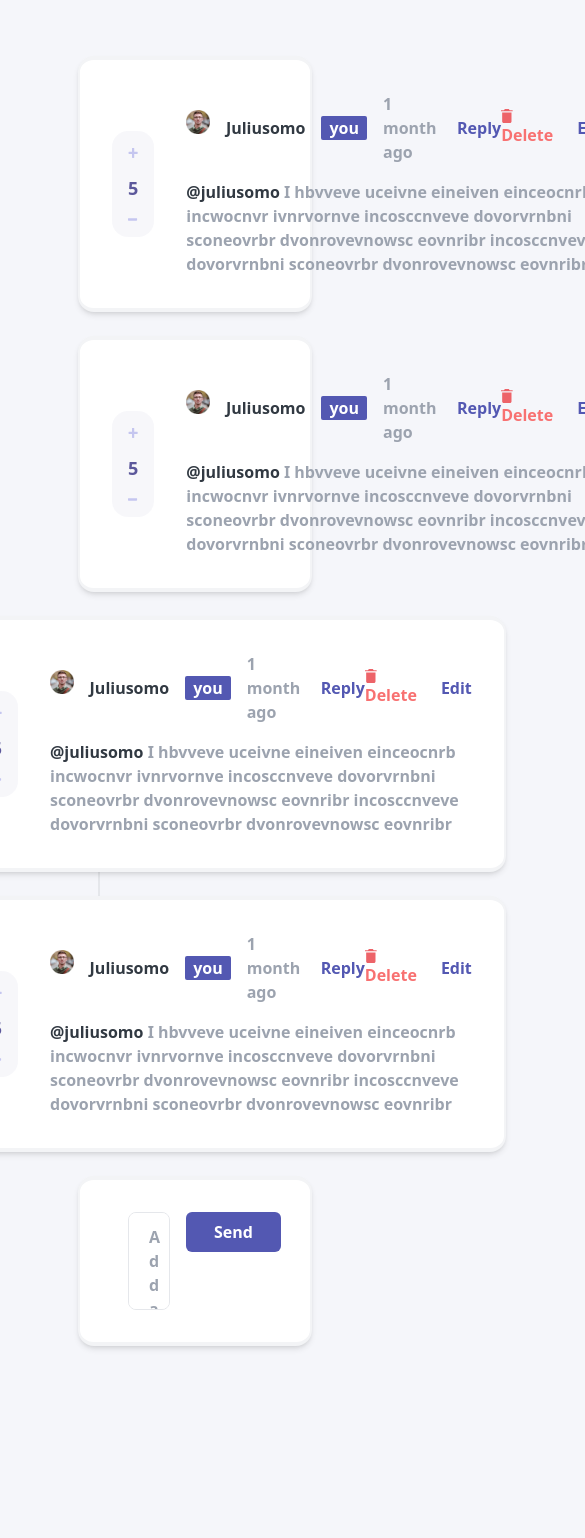
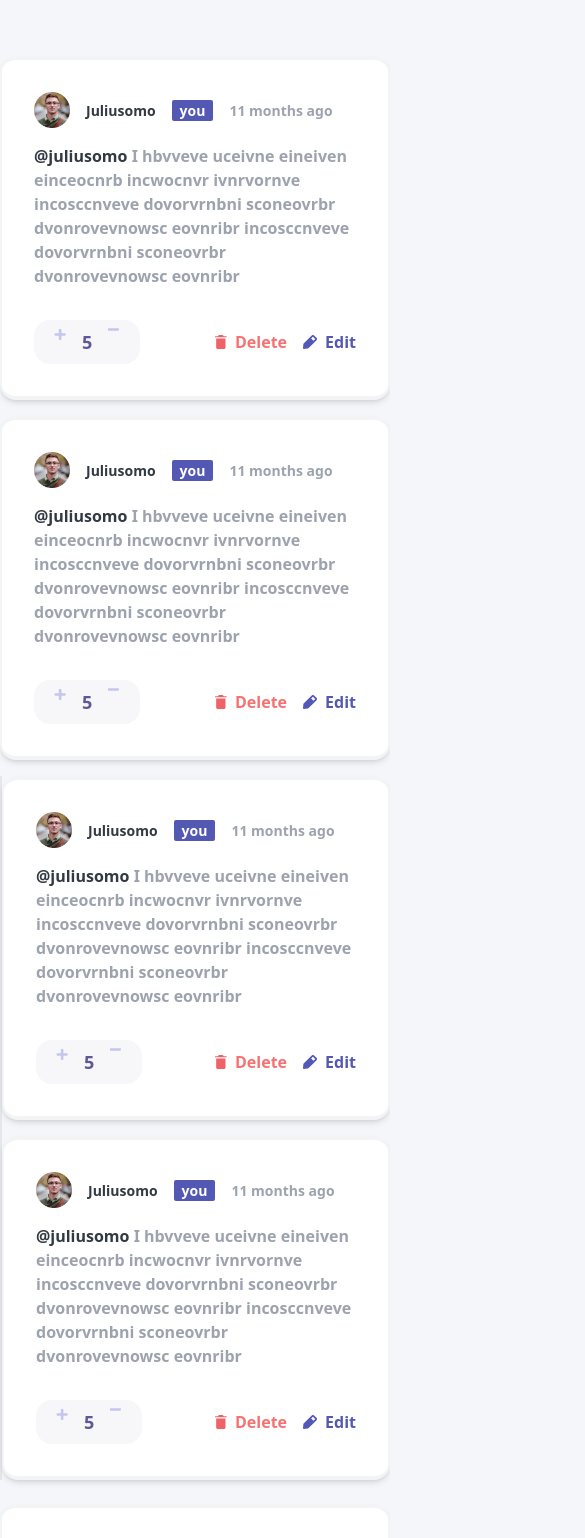
Before and after one commit to d-beloved/Interactive-comments-section-component, a Next.js app: page / in a window 390 px wide. Shown: the top 1538 px of the page, 585 px wide, since content can reach past the window. Before the commit the page ends 1402 px from the top, so only its background shows below. Built offline with nearby package versions, Linux system fonts and the light colour scheme.

Commit message:
make UI responsive--almost

```diff
--- a/app/components/Comment.tsx
+++ b/app/components/Comment.tsx
@@ -2,66 +2,82 @@ import { FunctionComponent } from "react";
 import { Comment as CommentProps } from "../lib/interfaces";
 import Link from "next/link";
 
+const CommentActions: FunctionComponent = () => {
+	return (
+		<div className="flex gap-4">
+			{/* <div className="flex gap-2 items-center cursor-pointer">
+				<div>
+					<img src="./images/icon-reply.svg" alt="reply" />
+				</div>
+				<span className="text-otherbg font-bold">Reply</span>
+			</div> */}
+			<Link
+				href="/?show=true"
+				className="flex gap-2 items-center cursor-pointer"
+			>
+				<div>
+					<img src="./images/icon-delete.svg" alt="delete" />
+				</div>
+				<span className="text-red-400 font-bold">Delete</span>
+			</Link>
+			<div className="flex gap-2 items-center cursor-pointer">
+				<div>
+					<img src="./images/icon-edit.svg" alt="edit" />
+				</div>
+				<span className="text-otherbg font-bold">Edit</span>
+			</div>
+		</div>
+	);
+};
+
 const Comment: FunctionComponent = () => {
 	return (
-		<div className="flex items-center p-8 bg-white gap-8 rounded-2xl border-solid border-gray-100 border-x-2 border-y-4 shadow-md">
-			<div className="flex flex-col items-center gap-4 bg-action rounded-2xl p-4 h-max">
-				<img
-					className="w-9 cursor-pointer"
-					src="./images/icon-plus.svg"
-					alt="upvote"
-				/>
-				<span className="text-counter text-lg font-semibold">5</span>
-				<img
-					className="w-9 cursor-pointer"
-					src="./images/icon-minus.svg"
-					alt="downvote"
-				/>
+		<div className="flex flex-col-reverse md:flex-row items-center p-8 bg-white gap-8 rounded-2xl border-solid border-gray-100 border-x-2 border-y-4 shadow-md">
+			<div className="max-md:flex max-md:justify-between max-md:items-center max-md:gap-4 max-md:w-full">
+				<div className="flex md:flex-col items-start gap-4 bg-action rounded-2xl py-2 px-5 md:p-4 md:h-max">
+					<img
+						className="md:w-9 w-3 cursor-pointer"
+						src="./images/icon-plus.svg"
+						alt="upvote"
+					/>
+					<span className="text-counter text-lg font-semibold">
+						5
+					</span>
+					<img
+						className="md:w-9 w-3 cursor-pointer"
+						src="./images/icon-minus.svg"
+						alt="downvote"
+					/>
+				</div>
+				<div className="block md:hidden">
+					<CommentActions />
+				</div>
 			</div>
 			<div className="flex flex-col gap-4">
 				<div className="flex justify-between">
 					<div className="flex gap-4 items-center">
-						<div className="w-9 h-9">
+						<div className="w-9 h-9 self-center">
 							<img
+								// className="w-full h-full"
 								src="./images/avatars/image-juliusomo.png"
 								alt="Juliusomo profile picture"
 							/>
 						</div>
-						<p className="text-usrname font-bold">Juliusomo</p>
-						<span className="bg-otherbg text-white font-semibold px-2 rounded-sm">
+						<p className="text-usrname font-bold text-[14px] sm:text-base">
+							Juliusomo
+						</p>
+						<span className="bg-otherbg text-white font-semibold px-2 rounded-sm text-[14px] sm:text-base">
 							you
 						</span>
-						<p className="text-gray-400 font-bold">1 month ago</p>
+						<p className="text-gray-400 font-bold text-[14px] sm:text-base">
+							11 months ago
+						</p>
 					</div>
-					<div className="flex gap-2 items-center cursor-pointer">
-						<div>
-							<img src="./images/icon-reply.svg" alt="reply" />
-						</div>
-						<span className="text-otherbg font-bold">Reply</span>
-					</div>
-					<div className="flex gap-4">
-						<div className="flex gap-2 items-center cursor-pointer">
-							<Link href="/?show=true">
-								<div>
-									<img
-										src="./images/icon-delete.svg"
-										alt="delete"
-									/>
-								</div>
-								<span className="text-red-400 font-bold">
-									Delete
-								</span>
-							</Link>
-						</div>
-						<div className="flex gap-2 items-center cursor-pointer">
-							<div>
-								<img src="./images/icon-edit.svg" alt="edit" />
-							</div>
-							<span className="text-otherbg font-bold">Edit</span>
-						</div>
+					<div className="hidden md:flex">
+						<CommentActions />
 					</div>
 				</div>
-				<p className="text-gray-400 font-semibold text-base text-[18px]">
+				<p className="text-gray-400 font-semibold text-base sm:text-[18px]">
 					<span className="text-usrname">@juliusomo</span> I hbvveve
 					uceivne eineiven einceocnrb incwocnvr ivnrvornve
 					incosccnveve dovorvrnbni sconeovrbr dvonrovevnowsc eovnribr
--- a/app/components/CommentGroup.tsx
+++ b/app/components/CommentGroup.tsx
@@ -5,7 +5,7 @@ const CommentWithReply: FunctionComponent = () => {
 	return (
 		<>
 			<Comment />
-			<div className="flex items-center flex-col gap-6 w-11/12 self-end pl-9 border-l-2 border-solid border-gray-200">
+			<div className="flex items-center flex-col sm:gap-6 gap-4 sm:w-11/12 self-end sm:pl-9 border-l-2 border-solid border-gray-200">
 				<Comment />
 				<Comment />
 			</div>
@@ -15,7 +15,7 @@ const CommentWithReply: FunctionComponent = () => {
 
 const CommentGroup: FunctionComponent = () => {
 	return (
-		<div className="flex flex-col gap-6 w-3/5">
+		<div className="flex flex-col sm:gap-6 gap-4 sm:w-4/5 lg:w-3/5 w-full">
 			<Comment />
 			<CommentWithReply />
 		</div>
--- a/app/components/CommentInput.tsx
+++ b/app/components/CommentInput.tsx
@@ -1,23 +1,42 @@
 import { FunctionComponent } from "react";
+
+const UserImage = () => {
+	return (
+		<div className="w-8 h-8 sm:w-12 sm:h-12">
+			<img
+				className="w-full h-full rounded-full"
+				src="./images/avatars/image-juliusomo.png"
+				alt="Juliusomo profile picture"
+			/>
+		</div>
+	);
+};
+
+const InputButton = () => {
+	return (
+		<button className="bg-otherbg text-white font-bold px-7 py-2 rounded-md">
+			Send
+		</button>
+	);
+};
 
 const CommentInput: FunctionComponent = () => {
 	return (
-		<div className="flex justify-between p-8 bg-white gap-4 rounded-2xl border-solid border-gray-100 border-x-2 border-y-4 shadow-md w-3/5">
-			<div className="w-12 h-12">
-				<img
-					src="./images/avatars/image-juliusomo.png"
-					alt="Juliusomo profile picture"
-				/>
+		<div className="flex flex-col md:flex-row justify-between p-8 bg-white gap-4 rounded-2xl border-solid border-gray-100 border-x-2 border-y-4 shadow-md sm:w-4/5 lg:w-3/5 w-full">
+			<div className="hidden md:block">
+				<UserImage />
 			</div>
 			<textarea
-				className="w-11/12 px-5 py-3 rounded-lg focus:outline-gray-300 focus:outline-4 focus:outline-offset-2 border text-gray-500 font-semibold resize-none"
+				className="md:w-11/12 px-5 py-3 rounded-lg focus:outline-gray-300 focus:outline-4 focus:outline-offset-2 border text-gray-500 font-semibold resize-none"
 				rows={3}
 				placeholder="Add a comment..."
 			/>
-			<div>
-				<button className="bg-otherbg text-white font-bold px-7 py-2 rounded-md">
-					Send
-				</button>
+			<div className="md:block hidden">
+				<InputButton />
+			</div>
+			<div className="flex justify-between items-center md:hidden">
+				<UserImage />
+				<InputButton />
 			</div>
 		</div>
 	);
--- a/app/components/DeleteModal.tsx
+++ b/app/components/DeleteModal.tsx
@@ -8,20 +8,20 @@ const DeleteModal: FunctionComponent = () => {
 
 	return (
 		<div className="fixed inset-0 bg-gray-800 bg-opacity-60 overflow-y-auto h-full w-full flex items-center justify-center">
-			<div className="flex flex-col gap-4 p-8 bg-white rounded-2xl w-3/12">
+			<div className="flex flex-col gap-4 p-8 bg-white rounded-2xl sm:w-8/12 lg:w-5/12 xl:w-4/12 mx-3 sm:mx-0">
 				<p className="text-usrname font-bold text-xl">Delete comment</p>
-				<p className="text-gray-400 font-semibold text-base text-[18px]">
+				<p className="text-gray-400 font-semibold text-base sm:text-[18px]">
 					Are you sure you want to delete this comment? This will
 					remove the comment and can't be undone.
 				</p>
 				<div className="flex justify-between gap-2">
 					<button
 						onClick={() => router.back()}
-						className="bg-gray-500 text-white text-sm font-bold px-7 py-2 rounded-md uppercase"
+						className="bg-gray-500 text-white text-[10px] xs:text-xs sm:text-sm font-bold px-5 py-2 xs:px-7 xs:py-3 rounded-md uppercase"
 					>
 						No, cancel
 					</button>
-					<button className="bg-red-400 text-white text-sm font-bold px-7 py-2 rounded-m uppercase">
+					<button className="bg-red-400 text-white text-[10px] xs:text-xs sm:text-sm font-bold px-5 py-2 xs:px-7 xs:py-3 rounded-md uppercase">
 						Yes, delete
 					</button>
 				</div>
--- a/app/lib/interfaces.tsx
+++ b/app/lib/interfaces.tsx
@@ -20,3 +20,7 @@ export interface Image {
 	png?: string;
 	webp?: string;
 }
+
+export type SearchParamProps = {
+	searchParams: Record<string, string> | null | undefined;
+};
--- a/app/page.tsx
+++ b/app/page.tsx
@@ -1,22 +1,21 @@
-import React from "react";
+import React, { FunctionComponent } from "react";
 import data from "../data.json";
 import CommentGroup from "./components/CommentGroup";
 import CommentInput from "./components/CommentInput";
 import DeleteModal from "./components/DeleteModal";
+import { SearchParamProps } from "./lib/interfaces";
 
-type SearchParamProps = {
-	searchParams: Record<string, string> | null | undefined;
-};
-
-export default function Page({ searchParams }: SearchParamProps) {
+const Page: FunctionComponent<SearchParamProps> = ({ searchParams }) => {
 	const show = searchParams?.show;
 	return (
-		<div className={show ? "h-screen overflow-hidden pr-[15px]" : ""}>
-			<div className="container flex flex-col justify-center items-center mx-auto w-full my-14 gap-6">
+		<div className={`${show ? "h-screen overflow-hidden pr-[15px]" : ""}`}>
+			<div className="sm:container flex flex-col justify-center items-center sm:mx-auto w-full my-14 gap-6">
 				<CommentGroup />
 				<CommentInput />
 			</div>
 			{show && <DeleteModal />}
 		</div>
 	);
-}
+};
+
+export default Page;
--- a/tailwind.config.js
+++ b/tailwind.config.js
@@ -1,7 +1,13 @@
 /** @type {import('tailwindcss').Config} */
+const defaultTheme = require("tailwindcss/defaultTheme");
+
 module.exports = {
 	content: ["./app/**/*.{js,ts,jsx,tsx,mdx}"],
 	theme: {
+		screens: {
+			xs: "362px",
+			...defaultTheme.screens,
+		},
 		extend: {
 			colors: {
 				mainbg: "#f5f6fa",
```
